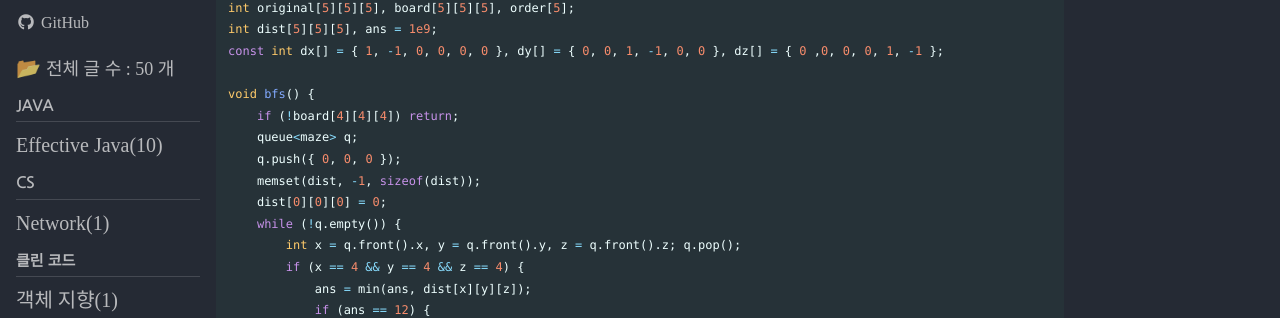
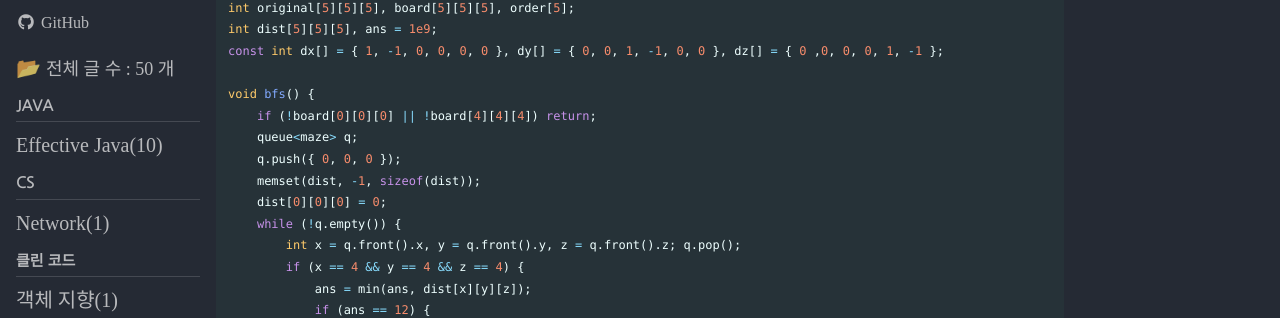
Before and after one commit to punsoo/punsoo.github.io, a Jekyll site: the page built from _posts/Coding-Test/2021-05-26-BOJ-Maaaaaaaaaze.md, in a window 1280 px wide and 900 px high, scrolled down 376 px. Shown: the part 151-469 px from the top of the window. Built offline with Jekyll 4.4.1, drawn with Linux system fonts in a browser that asks for light colours; cached includes are drawn as plain includes; some web fonts are replaced; comment, search, counter and statistics services are not loaded.

Commit message:
BOJ Maaaaaaaaaze 풀이 수정

```diff
--- a/_posts/Coding-Test/2021-05-26-BOJ-Maaaaaaaaaze.md
+++ b/_posts/Coding-Test/2021-05-26-BOJ-Maaaaaaaaaze.md
@@ -42,7 +42,7 @@ int dist[5][5][5], ans = 1e9;
 const int dx[] = { 1, -1, 0, 0, 0, 0 }, dy[] = { 0, 0, 1, -1, 0, 0 }, dz[] = { 0 ,0, 0, 0, 1, -1 };
 
 void bfs() {
-    if (!board[4][4][4]) return;
+    if (!board[0][0][0] || !board[4][4][4]) return;
     queue<maze> q;
     q.push({ 0, 0, 0 });
     memset(dist, -1, sizeof(dist));
```
